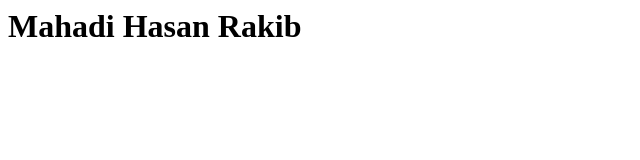
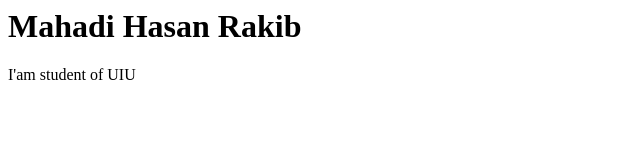
Before and after one commit to mahadihasanrakib/mahadihasanrakib.github.io, a plain HTML site: page index.html in a window 1280 px wide. Shown: the whole page, without its empty margins (0-640 px from the left). Drawn offline with Linux system fonts and the light colour scheme.

Commit message:
Update index.html

```diff
--- a/index.html
+++ b/index.html
@@ -4,5 +4,6 @@
   </head>
   <body>
     <h1>Mahadi Hasan Rakib</h1>
+    <p>I'am student of UIU</p>
   </body>
 </html>
```
